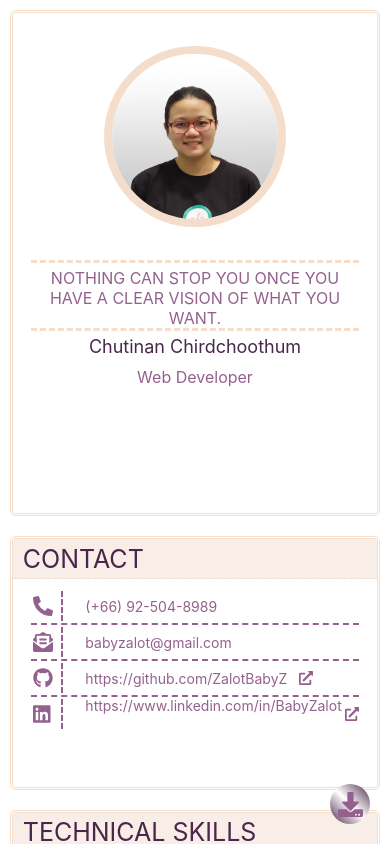
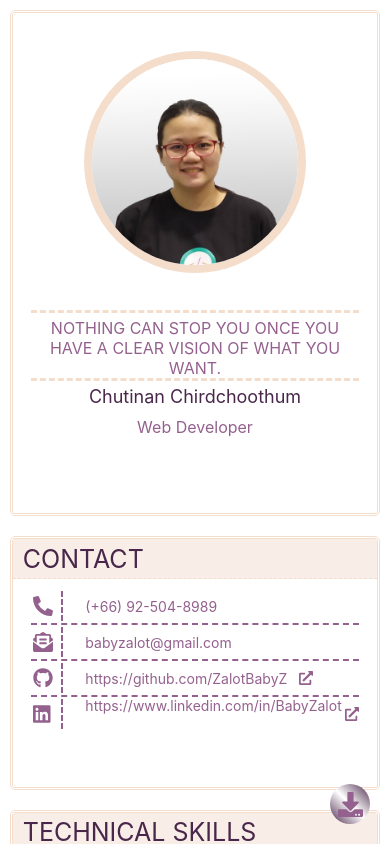
Before and after one commit to ZalotBabyZ/resume, a React (Create React App) app: page / in a window 390 px wide. Built offline with nearby package versions, Linux system fonts and the light colour scheme.

Commit message:
edit profile list box height

```diff
--- a/src/components/ProfileCard/style.css
+++ b/src/components/ProfileCard/style.css
@@ -81,13 +81,13 @@
     height: 60vh;
   }
   .photo-box {
-    height: 50%;
+    height: 60%;
   }
   .photo {
     height: 80%;
   }
   .profile-list-box {
-    height: 30%;
+    height: 40%;
     font-size: 16px;
     font-weight: 700px;
     overflow: auto;
```
